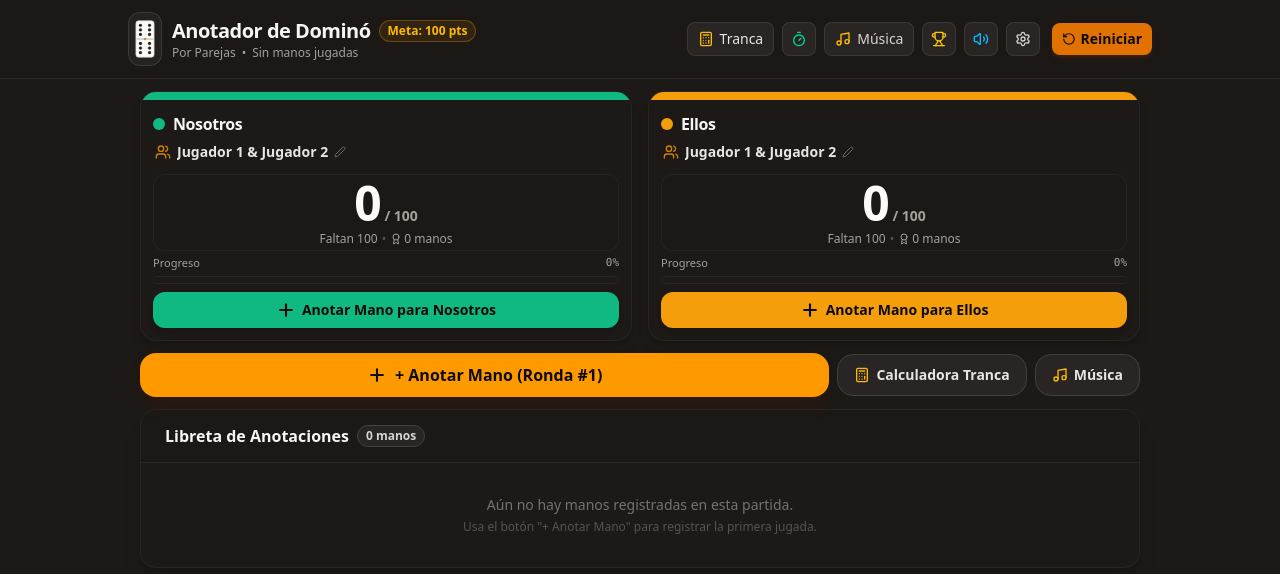
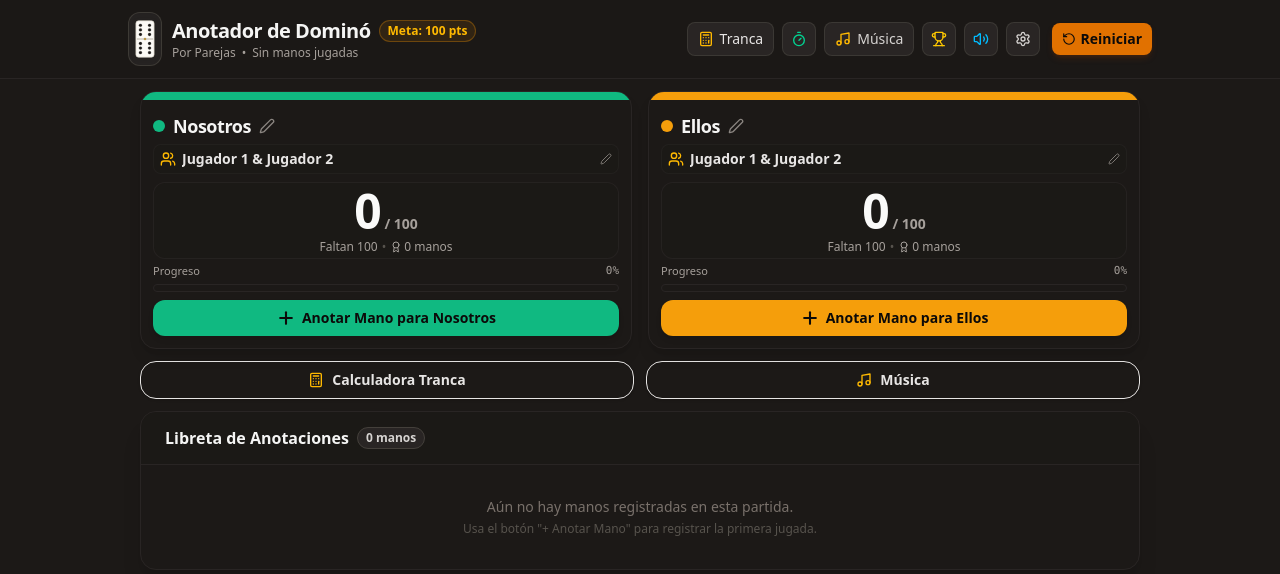
Before and after one commit to darwinlopez10-beep/Anotador-de-Domino, a React (Vite) app: page / in a window 1280 px wide. Shown: the top 574 px of the page. Built offline with nearby package versions, Linux system fonts and the light colour scheme.

Commit message:
refactor(ui): update quick actions and player UI
Simplify the quick action bar by removing the redundant manual round button and improve readability in the player name editing interface.

```diff
--- a/src/App.tsx
+++ b/src/App.tsx
@@ -695,42 +695,30 @@ export default function App() {
           onUpdatePlayerMembers={handleUpdatePlayerMembers}
         />
 
-        {/* Quick Action Bar for Table View */}
-        <div className="flex items-center gap-2">
-          <button
-            id="btn-main-add-round"
-            onClick={() => {
-              setActiveAddRoundPlayerId(undefined);
-              setIsAddRoundOpen(true);
-            }}
-            className="flex-1 py-3 sm:py-3.5 landscape:py-2.5 px-4 bg-amber-500 hover:bg-amber-400 active:scale-[0.99] text-stone-950 font-bold rounded-2xl shadow-lg shadow-amber-950/40 flex items-center justify-center gap-2 transition-all cursor-pointer text-sm sm:text-base"
-          >
-            <Plus className="w-5 h-5 stroke-[2.5]" />
-            <span>+ Anotar Mano (Ronda #{rounds.length + 1})</span>
-          </button>
-
+        {/* Quick Utilities Bar */}
+        <div className="flex items-center gap-2 sm:gap-3">
           <button
             id="btn-quick-tranca"
             onClick={() => setIsTrancaCalcOpen(true)}
             title="Calcular Tranca / Cierre"
-            className="py-3 sm:py-3.5 landscape:py-2.5 px-4 bg-stone-800 hover:bg-stone-750 text-stone-200 hover:text-white rounded-2xl border border-stone-700 font-semibold flex items-center gap-1.5 transition-all text-xs sm:text-sm active:scale-95"
+            className="flex-1 py-2.5 sm:py-3 landscape:py-2 px-3 sm:px-4 bg-stone-850 hover:bg-stone-800 text-stone-200 hover:text-white rounded-xl sm:rounded-2xl border border-stone-750 font-bold flex items-center justify-center gap-2 transition-all text-xs sm:text-sm active:scale-95 shadow-sm"
           >
-            <Calculator className="w-4 h-4 text-amber-400" />
-            <span className="hidden sm:inline">Calculadora Tranca</span>
+            <Calculator className="w-4 h-4 text-amber-400 flex-shrink-0" />
+            <span>Calculadora Tranca</span>
           </button>
 
           <button
             id="btn-quick-music"
             onClick={() => setIsMusicModalOpen(true)}
             title="Buscar música o reproducir"
-            className={`py-3 sm:py-3.5 landscape:py-2.5 px-4 rounded-2xl border font-semibold flex items-center gap-1.5 transition-all text-xs sm:text-sm active:scale-95 ${
+            className={`flex-1 py-2.5 sm:py-3 landscape:py-2 px-3 sm:px-4 rounded-xl sm:rounded-2xl border font-bold flex items-center justify-center gap-2 transition-all text-xs sm:text-sm active:scale-95 shadow-sm ${
               isMusicPlaying
-                ? 'bg-red-500/20 border-red-500/50 text-red-300 shadow-sm shadow-red-950/40'
-                : 'bg-stone-800 hover:bg-stone-750 text-stone-200 hover:text-white border-stone-700'
+                ? 'bg-red-500/20 border-red-500/50 text-red-300 shadow-red-950/40'
+                : 'bg-stone-850 hover:bg-stone-800 text-stone-200 hover:text-white border-stone-750'
             }`}
           >
-            <Music className={`w-4 h-4 text-amber-400 ${isMusicPlaying ? 'animate-bounce' : ''}`} />
-            <span className="hidden md:inline">Música</span>
+            <Music className={`w-4 h-4 text-amber-400 flex-shrink-0 ${isMusicPlaying ? 'animate-bounce' : ''}`} />
+            <span>Música</span>
           </button>
         </div>
 
--- a/src/components/ScoreBoard.tsx
+++ b/src/components/ScoreBoard.tsx
@@ -110,27 +110,27 @@ export const ScoreBoard: React.FC<ScoreBoardProps> = ({
                             if (e.key === 'Enter') saveEdit(player.id);
                             if (e.key === 'Escape') setEditingPlayerId(null);
                           }}
-                          className="bg-stone-900 border border-amber-500/60 rounded px-1.5 py-0.5 text-xs sm:text-sm text-stone-100 focus:outline-none w-full font-bold"
+                          className="bg-stone-900 border border-amber-500/60 rounded px-1.5 py-0.5 text-sm sm:text-base text-stone-100 focus:outline-none w-full font-bold"
                         />
                         <button
                           onClick={() => saveEdit(player.id)}
                           className="p-1 bg-amber-500 hover:bg-amber-400 text-stone-950 rounded text-xs flex-shrink-0"
                           title="Guardar nombre"
                         >
-                          <Check className="w-3 h-3 sm:w-3.5 sm:h-3.5" />
+                          <Check className="w-3.5 h-3.5 sm:w-4 sm:h-4" />
                         </button>
                       </div>
                     ) : (
-                      <div className="flex items-center gap-1 group cursor-pointer min-w-0" onClick={() => startEdit(player)}>
-                        <h2 className="text-sm xs:text-base sm:text-xl landscape:text-base font-extrabold text-stone-100 truncate tracking-tight">
+                      <div className="flex items-center gap-1.5 group cursor-pointer min-w-0" onClick={() => startEdit(player)}>
+                        <h2 className="text-base sm:text-2xl landscape:text-lg font-black text-stone-100 truncate tracking-tight">
                           {player.name}
                         </h2>
                         <button
                           type="button"
-                          className="text-stone-500 hover:text-stone-300 opacity-0 group-hover:opacity-100 transition-opacity p-0.5 flex-shrink-0"
+                          className="text-stone-400 hover:text-stone-200 opacity-80 group-hover:opacity-100 transition-opacity p-0.5 flex-shrink-0"
                           title="Editar nombre"
                         >
-                          <Edit2 className="w-3 h-3 sm:w-3.5 sm:h-3.5" />
+                          <Edit2 className="w-3.5 h-3.5 sm:w-4 sm:h-4" />
                         </button>
                       </div>
                     )}
@@ -138,8 +138,8 @@ export const ScoreBoard: React.FC<ScoreBoardProps> = ({
 
                   {/* Leader Badge */}
                   {isLeader && (
-                    <span className="inline-flex items-center gap-0.5 sm:gap-1 px-1.5 sm:px-2 py-0.5 rounded-full text-[9px] sm:text-[11px] font-bold bg-amber-500/15 text-amber-400 border border-amber-500/30 whitespace-nowrap flex-shrink-0">
-                      <Flame className="w-2.5 h-2.5 sm:w-3 sm:h-3 text-amber-400" />
+                    <span className="inline-flex items-center gap-0.5 sm:gap-1 px-1.5 sm:px-2 py-0.5 rounded-full text-[10px] sm:text-xs font-bold bg-amber-500/15 text-amber-400 border border-amber-500/30 whitespace-nowrap flex-shrink-0">
+                      <Flame className="w-2.5 h-2.5 sm:w-3.5 sm:h-3.5 text-amber-400" />
                       <span>Líder</span>
                     </span>
                   )}
@@ -147,7 +147,7 @@ export const ScoreBoard: React.FC<ScoreBoardProps> = ({
 
                 {/* Team Members Display / Editing for teams mode */}
                 {isTwoTeams && (
-                  <div className="mb-1 sm:mb-1.5 landscape:mb-1 px-0.5">
+                  <div className="mb-1 sm:mb-1.5 landscape:mb-1">
                     {editingMembersTeamId === player.id ? (
                       <div className="flex flex-col sm:flex-row items-center gap-1 p-1 bg-stone-900/90 border border-amber-500/50 rounded-lg sm:rounded-xl">
                         <div className="flex items-center gap-1 w-full">
@@ -157,7 +157,7 @@ export const ScoreBoard: React.FC<ScoreBoardProps> = ({
                             maxLength={18}
                             placeholder="Jugador 1"
                             onChange={(e) => setMember1Input(e.target.value)}
-                            className="w-1/2 bg-stone-950 border border-stone-750 rounded px-1.5 py-0.5 text-xs sm:text-sm text-stone-100 focus:outline-none focus:border-amber-500 font-medium"
+                            className="w-1/2 bg-stone-950 border border-stone-750 rounded px-1.5 py-1 text-xs sm:text-sm text-stone-100 focus:outline-none focus:border-amber-500 font-bold"
                           />
                           <span className="text-stone-500 text-xs sm:text-sm font-bold">&</span>
                           <input
@@ -166,7 +166,7 @@ export const ScoreBoard: React.FC<ScoreBoardProps> = ({
                             maxLength={18}
                             placeholder="Jugador 2"
                             onChange={(e) => setMember2Input(e.target.value)}
-                            className="w-1/2 bg-stone-950 border border-stone-750 rounded px-1.5 py-0.5 text-xs sm:text-sm text-stone-100 focus:outline-none focus:border-amber-500 font-medium"
+                            className="w-1/2 bg-stone-950 border border-stone-750 rounded px-1.5 py-1 text-xs sm:text-sm text-stone-100 focus:outline-none focus:border-amber-500 font-bold"
                           />
                         </div>
                         <button
@@ -181,16 +181,16 @@ export const ScoreBoard: React.FC<ScoreBoardProps> = ({
                     ) : (
                       <div
                         onClick={() => startEditMembers(player)}
-                        className="inline-flex items-center gap-1.5 text-xs sm:text-sm landscape:text-xs text-stone-300 hover:text-white cursor-pointer group/members py-0.5 transition-colors max-w-full"
+                        className="flex items-center gap-1.5 py-1 px-1.5 rounded-lg bg-stone-900/60 hover:bg-stone-900 border border-stone-800/60 cursor-pointer group/members transition-colors max-w-full"
                         title="Toca para editar los nombres de los jugadores"
                       >
-                        <Users className="w-3 h-3 sm:w-4 sm:h-4 text-amber-500/80 group-hover/members:text-amber-400 flex-shrink-0" />
-                        <span className="font-semibold text-xs sm:text-sm text-stone-200 truncate">
+                        <Users className="w-3.5 h-3.5 sm:w-4 sm:h-4 text-amber-400 flex-shrink-0" />
+                        <span className="font-bold text-xs sm:text-sm text-stone-200 truncate flex-1">
                           {player.members && player.members.length === 2
                             ? `${player.members[0]} & ${player.members[1]}`
                             : 'Jugador 1 & Jugador 2'}
                         </span>
-                        <Edit2 className="w-2.5 h-2.5 sm:w-3 sm:h-3 opacity-60 group-hover/members:opacity-100 text-stone-400 transition-opacity flex-shrink-0" />
+                        <Edit2 className="w-3 h-3 text-stone-400 opacity-70 group-hover/members:opacity-100 transition-opacity flex-shrink-0" />
                       </div>
                     )}
                   </div>
```
